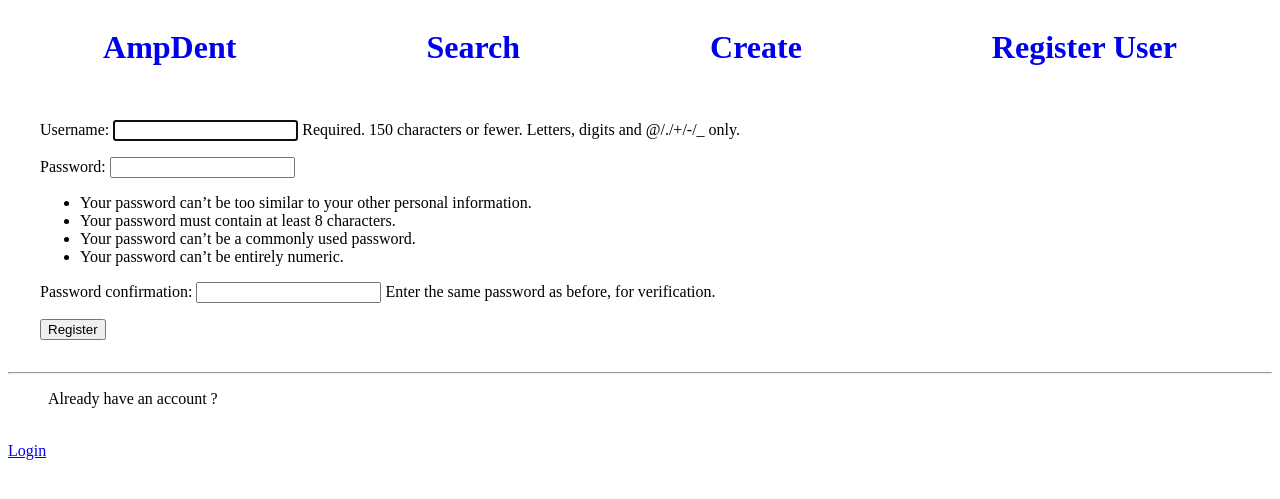
After one commit to SailendraDLN/AmpDent, a Django app: page /accounts/register/ in a window 1280 px wide. The commit adds this page. Shown: the top 499 px of the page. Run offline with Django 3.2, Linux system fonts and the light colour scheme.

Commit message:
added register user page

```diff
--- a/accounts/views.py
+++ b/accounts/views.py
@@ -1,5 +1,6 @@
 from django.shortcuts import render, redirect
 from django.contrib.auth import authenticate, login, logout
+from django.contrib.auth.forms import UserCreationForm, AuthenticationForm
 # Create your views here.
 def login_view(request):
     if request.method == "POST":
@@ -21,3 +22,11 @@ def logout_view(request):
         logout(request)
         return redirect("/accounts/login/")
     return render(request, "accounts/logout.html", {})
+
+def register_view(request):
+    form = UserCreationForm(request.POST or None)
+    if form.is_valid():
+        usr_obj = form.save()
+        return redirect("/accounts/login")
+    context = { "form": form }
+    return render(request, "accounts/register.html", context=context)
--- a/ampdent/urls.py
+++ b/ampdent/urls.py
@@ -23,7 +23,8 @@ from questions.views import (
 )
 from accounts.views import (
     login_view,
-    logout_view
+    logout_view,
+    register_view
 )
 urlpatterns = [
     path('', home_view),
@@ -32,5 +33,6 @@ urlpatterns = [
     path('questions/<int:id>/', question_view),
     path('admin/', admin.site.urls),
     path('accounts/login/', login_view),
-    path('accounts/logout/', logout_view)
+    path('accounts/logout/', logout_view),
+    path('accounts/register/', register_view)
 ]
--- /dev/null
+++ b/templates/accounts/register.html
@@ -0,0 +1,20 @@
+{% extends "base.html" %}
+
+{% block content %}
+    {% if not request.user.is_authenticated %}
+        <div style="margin: 2em;">
+            <form method="POST">
+                {% csrf_token %}
+                {{form.as_p}}
+                <button type="submit">Register</button>
+            </form>
+        </div>
+        <hr>
+        <blockquote>Already have an account ?</blockquote>
+        <br>
+        <a href="/accounts/login">Login</a>
+    {% else %}
+    <p>You're logged in and cannot register a new user</p>
+    <blockquote>would you like to <a href="/accounts/logout/">Logout</a></blockquote>
+    {% endif %}
+{% endblock content %}
--- a/templates/base.html
+++ b/templates/base.html
@@ -11,6 +11,7 @@
         <h1><a href="/" style="text-decoration: none;">AmpDent</a></h1>
         <h1><a href="/questions/" style="text-decoration: none;">Search</a></h1>
         <h1><a href="/questions/create/" style="text-decoration: none;">Create</a></h1>
+        <h1><a href="/accounts/register/" style="text-decoration: none;">Register User</a></h1>
     </div>
 
     <div>
--- a/templates/qa/question.html
+++ b/templates/qa/question.html
@@ -1,9 +1,10 @@
 {% extends "base.html" %}
 {% block content %}
     <div style="display: flex;">
-        <h3>Question : </h3><h3>{{object.topic}}</h3>
+        <h3>Topic : </h3><h3>{{object.topic}}</h3>
     </div>
     <p>{{object.content}}</p>
+    <p>marks : {{object.marks}}</p>
     <span>asked : {{object.asked}} times</span>
     <a href="/">back to home</a>
     <hr>
```
Also changed, not shown: db.sqlite3.
